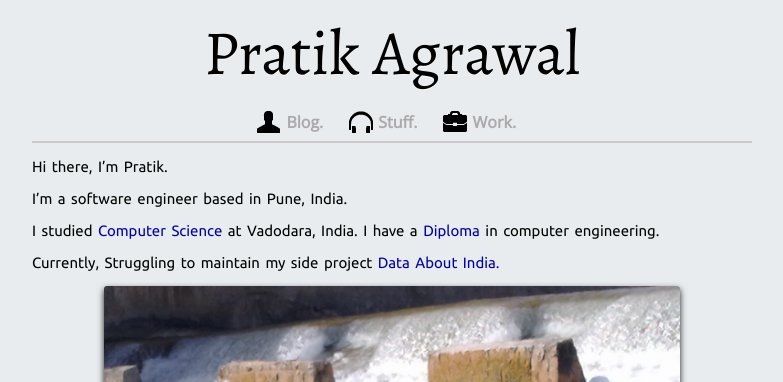
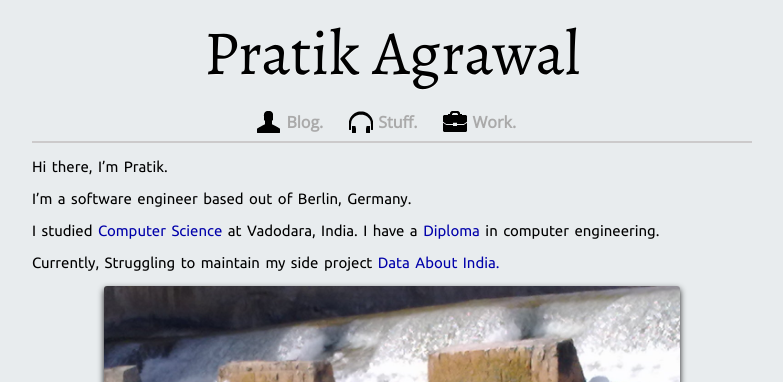
Before and after one commit to pratik98/pratik98.github.com, a Jekyll site: the page built from index.md, in a window 1280 px wide. Shown: the top 382 px of the page, without its empty margins (248-1031 px from the left). Built offline with Jekyll 4.4.1, drawn with Linux system fonts in a browser that asks for light colours; nearby versions of some CDN libraries.

Commit message:
Location updated

```diff
--- a/index.md
+++ b/index.md
@@ -6,7 +6,7 @@ title:  "Pratik Agrawal"
 
 Hi there, I'm Pratik.
 
-I'm a software engineer based in Pune, India.
+I'm a software engineer based out of Berlin, Germany.
 
 I studied [Computer Science](http://www.msubaroda.ac.in) at Vadodara, India. I have a [Diploma](http://www.nirmauni.ac.in) in computer engineering.
 
```
